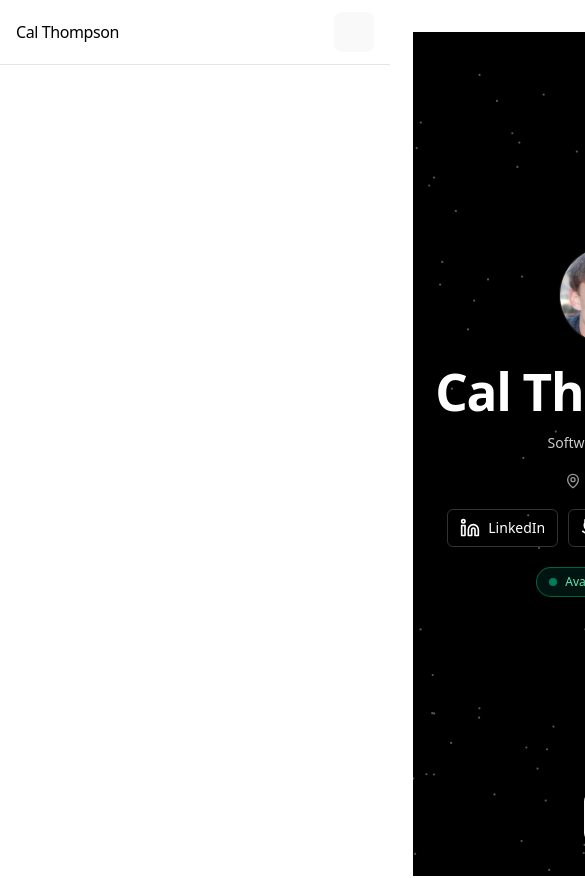
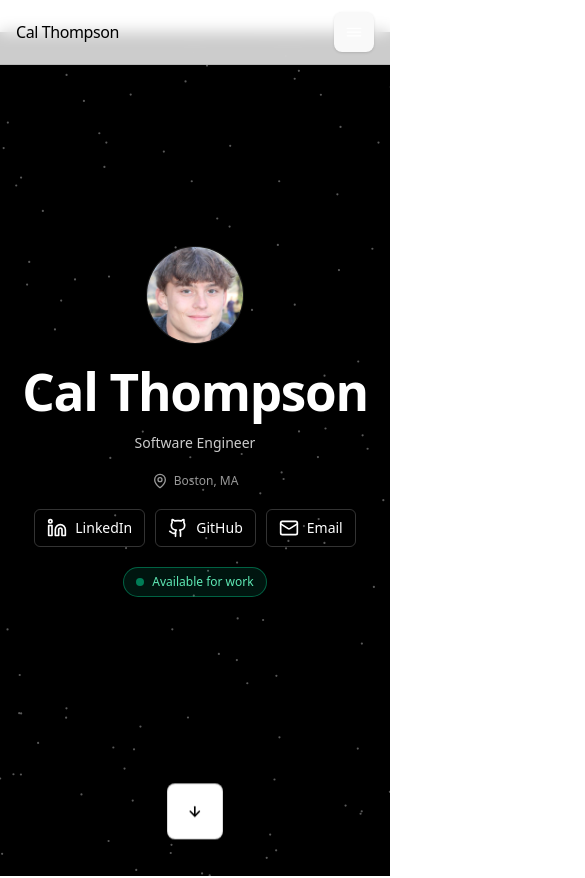
Before and after one commit to calvint18/personalPage, a React (Vite) app in the folder my-portfolio/: page / in a window 390 px wide. Shown: the top 878 px of the page, 585 px wide, since content can reach past the window. Built offline with nearby package versions, Linux system fonts and the light colour scheme.

Commit message:
fixed intro, footer, and header

```diff
--- a/my-portfolio/src/components/Footer.tsx
+++ b/my-portfolio/src/components/Footer.tsx
@@ -13,9 +13,19 @@ export default function Footer() {
         <button
           onClick={scrollTop}
           aria-label="Back to top"
-          className="justify-self-center inline-flex h-10 w-10 items-center justify-center rounded-full border border-slate-300 dark:border-slate-700 hover:bg-slate-100 dark:hover:bg-slate-900"
+          className="
+            justify-self-center inline-flex h-10 w-10 items-center justify-center
+            rounded-full border shadow-md hover:shadow-lg
+            focus:outline-none focus-visible:ring-2 focus-visible:ring-black/20
+            bg-white text-black
+          "
+          style={{
+            backgroundColor: "#fff",
+            color: "#000",
+            borderColor: "rgba(0,0,0,0.15)",
+          }}
         >
-          <ArrowUp className="w-5 h-5" />
+          <ArrowUp className="w-7 h-7 text-black shrink-0" strokeWidth={2.5} />
         </button>
 
         <span aria-hidden className="justify-self-end" />
--- a/my-portfolio/src/components/Header.tsx
+++ b/my-portfolio/src/components/Header.tsx
@@ -1,5 +1,5 @@
 import { useEffect, useState } from "react";
-import { Menu, X } from "lucide-react";
+import { IoIosMenu, IoMdClose } from "react-icons/io";
 
 const LINKS = [
   { label: "About", href: "#about" },
@@ -14,29 +14,41 @@ export default function Header() {
   const [open, setOpen] = useState(false);
 
   useEffect(() => {
-    if (open) {
-      const prev = document.body.style.overflow;
-      document.body.style.overflow = "hidden";
-      return () => {
-        document.body.style.overflow = prev;
-      };
-    }
+    if (!open) return;
+    const prev = document.body.style.overflow;
+    document.body.style.overflow = "hidden";
+    return () => { document.body.style.overflow = prev; };
   }, [open]);
 
+  const handleNavClick = (e: React.MouseEvent, href: string) => {
+    const el = document.querySelector(href) as HTMLElement | null;
+    if (!el) return;
+    e.preventDefault();
+    const header = document.getElementById("site-header");
+    const offset = header?.offsetHeight ?? 72;
+    const y = el.getBoundingClientRect().top + window.scrollY - offset;
+    window.scrollTo({ top: y, behavior: "smooth" });
+    setOpen(false);
+  };
+
   return (
-    <header className="fixed inset-x-0 top-0 z-50 border-b border-black/10 bg-white backdrop-blur">
+    <header
+      id="site-header"
+      className="fixed inset-x-0 top-0 z-50 border-b border-black/10 bg-white/95 backdrop-blur supports-[backdrop-filter]:bg-white/80"
+    >
       <div className="mx-auto max-w-5xl px-4 py-3 flex items-center justify-between">
-        {/* Left Side */}
+        {/* Left */}
         <a href="#top" className="font-bold tracking-tight">
           Cal Thompson
         </a>
 
-        {/* Right Side*/}
+        {/* Right */}
         <nav className="hidden md:flex items-center gap-6 text-sm">
           {LINKS.map(({ label, href }) => (
             <a
               key={href}
               href={href}
+              onClick={(e) => handleNavClick(e, href)}
               className="opacity-80 hover:opacity-100 focus:outline-none focus-visible:ring-2 focus-visible:ring-black/30 rounded"
             >
               {label}
@@ -49,23 +61,28 @@ export default function Header() {
           type="button"
           aria-label={open ? "Close menu" : "Open menu"}
           aria-expanded={open}
+          aria-controls="mobile-drawer"
           onClick={() => setOpen((v) => !v)}
-          className="md:hidden inline-flex items-center justify-center w-10 h-10 rounded-md border border-black/15"
+          className="md:hidden inline-flex items-center justify-center w-10 h-10 rounded-md bg-white text-black border border-black/15 shadow-sm hover:bg-white/90 focus:outline-none focus-visible:ring-2 focus-visible:ring-black/30"
         >
-          {open ? <X className="w-5 h-5" /> : <Menu className="w-5 h-5" />}
+          {open ? (
+            <IoMdClose className="w-5 h-5 shrink-0 text-white" />
+          ) : (
+            <IoIosMenu className="w-5 h-5 shrink-0 text-white" />
+          )}
         </button>
       </div>
 
       {/* Mobile drawer */}
       {open && (
-        <div className="md:hidden border-t border-black/10 bg-white">
+        <div id="mobile-drawer" className="md:hidden border-t border-black/10 bg-white">
           <nav className="mx-auto max-w-5xl px-4 py-3 grid gap-1.5 text-sm">
             {LINKS.map(({ label, href }) => (
               <a
                 key={href}
                 href={href}
+                onClick={(e) => handleNavClick(e, href)}
                 className="block rounded px-2 py-2 hover:bg-black/[0.03]"
-                onClick={() => setOpen(false)}
               >
                 {label}
               </a>
--- a/my-portfolio/src/components/Intro.tsx
+++ b/my-portfolio/src/components/Intro.tsx
@@ -1,5 +1,5 @@
 import React, { useEffect, useRef, useState } from "react";
-import { Github, Linkedin, Mail, MapPin, ChevronDown } from "lucide-react";
+import { Github, Linkedin, Mail, MapPin, ArrowDown } from "lucide-react";
 
 const PROFILE = {
   name: "Cal Thompson",
@@ -92,6 +92,9 @@ function CanvasNetwork() {
     let lastSpawn = 0;
 
     const loop = (now: number) => {
+      const canvas = canvasRef.current!;
+      const ctx = canvas.getContext("2d")!;
+      const dpr = Math.max(1, window.devicePixelRatio || 1);
       ctx.clearRect(0, 0, canvas.width, canvas.height);
 
       const w = canvas.width / dpr;
@@ -297,17 +300,30 @@ export default function Intro() {
       </div>
 
       <button
-        onClick={() => document.querySelector("#skills")?.scrollIntoView({ behavior: "smooth" })}
+        onClick={() => {
+          const target = document.querySelector("#about") as HTMLElement | null;
+          if (!target) return;
+          const header = document.getElementById("site-header");
+          const offset = header?.offsetHeight ?? 72;
+          const y = target.getBoundingClientRect().top + window.scrollY - offset;
+          window.scrollTo({ top: y, behavior: "smooth" });
+        }}
         aria-label="Scroll to next section"
         className="
-          absolute bottom-6 left-1/2 -translate-x-1/2 z-50
-          inline-flex h-12 w-12 items-center justify-center rounded-full
-          border border-white/40 bg-white/10 text-white
-        hover:bg-white/15 focus:outline-none focus-visible:ring-2 focus-visible:ring-white/60
+          absolute bottom-6 left-1/2 -translate-x-1/2
+          z-10 inline-flex h-14 w-14 items-center justify-center rounded-full
+          bg-white text-black border border-black/15 shadow-md
+          hover:bg-white/90 hover:shadow-lg
+          focus:outline-none focus-visible:ring-2 focus-visible:ring-black/20
           motion-safe:animate-bounce
         "
+        style={{
+          backgroundColor: "#fff",
+          color: "#000",
+          borderColor: "rgba(0,0,0,0.15)",
+        }}
       >
-        <ChevronDown className="h-6 w-6" strokeWidth={2.5} />
+        <ArrowDown className="h-12 w-12 text-black" strokeWidth={2.5} />
       </button>
     </section>
   );
--- a/my-portfolio/src/index.css
+++ b/my-portfolio/src/index.css
@@ -1,5 +1,6 @@
 @import "tailwindcss";
 
+/* ---------- Base ---------- */
 :root {
   font-family: system-ui, Avenir, Helvetica, Arial, sans-serif;
   line-height: 1.5;
@@ -15,6 +16,12 @@
   -moz-osx-font-smoothing: grayscale;
 }
 
+/* Let the app fill the viewport */
+html, body, #root {
+  width: 100%;
+  height: 100%;
+}
+
 a {
   font-weight: 500;
   color: #000000;
@@ -26,10 +33,11 @@ a:hover {
 
 body {
   margin: 0;
-  display: flex;
-  place-items: center;
   min-width: 320px;
   min-height: 100vh;
+  display: block;
+  place-items: normal;
+  overflow-x: hidden;
 }
 
 h1 {
@@ -48,13 +56,9 @@ button {
   cursor: pointer;
   transition: border-color 0.25s;
 }
-button:hover {
-  border-color: #ffffff;
-}
+button:hover { border-color: #ffffff; }
 button:focus,
-button:focus-visible {
-  outline: 4px auto -webkit-focus-ring-color;
-}
+button:focus-visible { outline: 4px auto -webkit-focus-ring-color; }
 
 
 @media (prefers-color-scheme: light) {
@@ -62,13 +66,10 @@ button:focus-visible {
     color: #213547;
     background-color: #ffffff;
   }
-  a:hover {
-    color: #747bff;
-  }
-  button {
-    background-color: #f9f9f9;
-  }
+  a:hover { color: #747bff; }
+  button { background-color: #f9f9f9; }
 }
+
 
 @keyframes slide-in-left {
   from { opacity: 0; transform: translateX(-48px) scale(.98); }
@@ -78,9 +79,8 @@ button:focus-visible {
   from { opacity: 0; transform: translateX(48px) scale(.98); }
   to   { opacity: 1; transform: translateX(0) scale(1); }
 }
-
-@keyframes slide-out-left  { from {opacity:1; transform:translateX(0)      scale(1)}   to {opacity:0; transform:translateX(-48px) scale(.98)} }
-@keyframes slide-out-right { from {opacity:1; transform:translateX(0)      scale(1)}   to {opacity:0; transform:translateX( 48px) scale(.98)} }
+@keyframes slide-out-left  { from {opacity:1; transform:translateX(0) scale(1)} to {opacity:0; transform:translateX(-48px) scale(.98)} }
+@keyframes slide-out-right { from {opacity:1; transform:translateX(0) scale(1)} to {opacity:0; transform:translateX(48px)  scale(.98)} }
 
 @keyframes pop-in  { from {opacity:0; transform:translateY(12px) scale(.92)} 60%{opacity:1; transform:translateY(-2px) scale(1.02)} to {opacity:1; transform:translateY(0) scale(1)} }
 @keyframes pop-out { from {opacity:1; transform:translateY(0) scale(1)} to {opacity:0; transform:translateY(12px) scale(.92)} }
@@ -90,7 +90,6 @@ button:focus-visible {
   to   { opacity: 1; transform: translateY(0); }
 }
 
-
 @media (prefers-reduced-motion: reduce) {
   .reveal { animation: none !important; opacity: 1 !important; transform: none !important; }
 }
```
